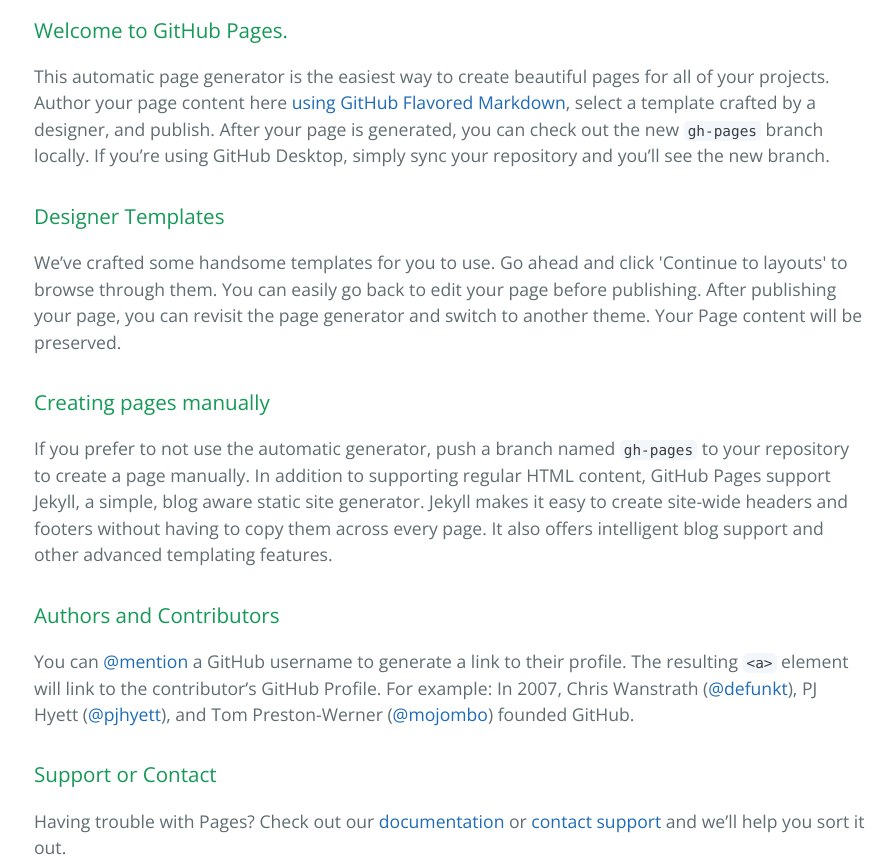
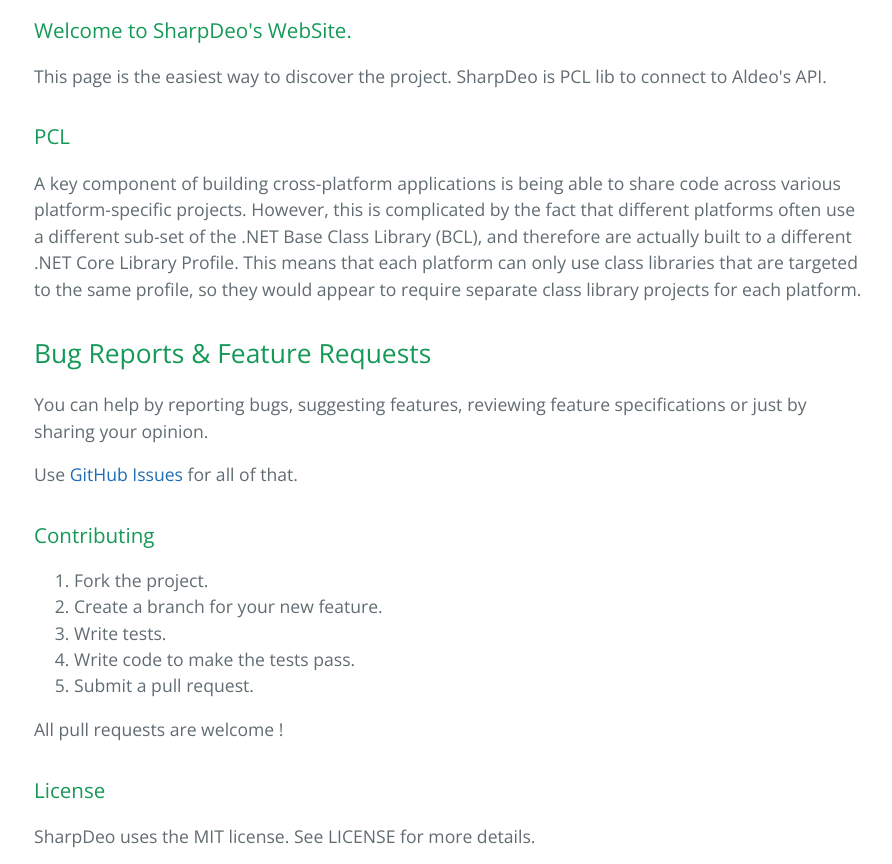
Before and after one commit to AldeoEIP/SharpDeo, a plain HTML site: page index.html in a window 1280 px wide. Shown: the part 400-1264 px from the top of the page, without its empty margins (190-1082 px from the left). Drawn offline with nearby package versions, Linux system fonts and the light colour scheme.

```diff
--- a/index.html
+++ b/index.html
@@ -20,29 +20,39 @@
 
     <section class="main-content">
       <h3>
-<a id="welcome-to-github-pages" class="anchor" href="#welcome-to-github-pages" aria-hidden="true"><span class="octicon octicon-link"></span></a>Welcome to GitHub Pages.</h3>
+<a id="welcome-to-sharpdeos-website" class="anchor" href="#welcome-to-sharpdeos-website" aria-hidden="true"><span class="octicon octicon-link"></span></a>Welcome to SharpDeo's WebSite.</h3>
 
-<p>This automatic page generator is the easiest way to create beautiful pages for all of your projects. Author your page content here <a href="https://guides.github.com/features/mastering-markdown/">using GitHub Flavored Markdown</a>, select a template crafted by a designer, and publish. After your page is generated, you can check out the new <code>gh-pages</code> branch locally. If you’re using GitHub Desktop, simply sync your repository and you’ll see the new branch.</p>
+<p>This page is the easiest way to discover the project. SharpDeo is PCL lib to connect to Aldeo's API.</p>
 
 <h3>
-<a id="designer-templates" class="anchor" href="#designer-templates" aria-hidden="true"><span class="octicon octicon-link"></span></a>Designer Templates</h3>
+<a id="pcl" class="anchor" href="#pcl" aria-hidden="true"><span class="octicon octicon-link"></span></a>PCL</h3>
 
-<p>We’ve crafted some handsome templates for you to use. Go ahead and click 'Continue to layouts' to browse through them. You can easily go back to edit your page before publishing. After publishing your page, you can revisit the page generator and switch to another theme. Your Page content will be preserved.</p>
+<p>A key component of building cross-platform applications is being able to share code across various platform-specific projects. However, this is complicated by the fact that different platforms often use a different sub-set of the .NET Base Class Library (BCL), and therefore are actually built to a different .NET Core Library Profile. This means that each platform can only use class libraries that are targeted to the same profile, so they would appear to require separate class library projects for each platform.</p>
+
+<h2>
+<a id="bug-reports--feature-requests" class="anchor" href="#bug-reports--feature-requests" aria-hidden="true"><span class="octicon octicon-link"></span></a>Bug Reports &amp; Feature Requests</h2>
+
+<p>You can help by reporting bugs, suggesting features, reviewing feature specifications or just by sharing your opinion.</p>
+
+<p>Use <a href="https://github.com/aldeoeip/SharpDeo/issues">GitHub Issues</a> for all of that.</p>
 
 <h3>
-<a id="creating-pages-manually" class="anchor" href="#creating-pages-manually" aria-hidden="true"><span class="octicon octicon-link"></span></a>Creating pages manually</h3>
+<a id="contributing" class="anchor" href="#contributing" aria-hidden="true"><span class="octicon octicon-link"></span></a>Contributing</h3>
 
-<p>If you prefer to not use the automatic generator, push a branch named <code>gh-pages</code> to your repository to create a page manually. In addition to supporting regular HTML content, GitHub Pages support Jekyll, a simple, blog aware static site generator. Jekyll makes it easy to create site-wide headers and footers without having to copy them across every page. It also offers intelligent blog support and other advanced templating features.</p>
+<ol>
+<li>Fork the project.</li>
+<li>Create a branch for your new feature.</li>
+<li>Write tests.</li>
+<li>Write code to make the tests pass.</li>
+<li>Submit a pull request.</li>
+</ol>
+
+<p>All pull requests are welcome !</p>
 
 <h3>
-<a id="authors-and-contributors" class="anchor" href="#authors-and-contributors" aria-hidden="true"><span class="octicon octicon-link"></span></a>Authors and Contributors</h3>
+<a id="license" class="anchor" href="#license" aria-hidden="true"><span class="octicon octicon-link"></span></a>License</h3>
 
-<p>You can <a href="https://github.com/blog/821" class="user-mention">@mention</a> a GitHub username to generate a link to their profile. The resulting <code>&lt;a&gt;</code> element will link to the contributor’s GitHub Profile. For example: In 2007, Chris Wanstrath (<a href="https://github.com/defunkt" class="user-mention">@defunkt</a>), PJ Hyett (<a href="https://github.com/pjhyett" class="user-mention">@pjhyett</a>), and Tom Preston-Werner (<a href="https://github.com/mojombo" class="user-mention">@mojombo</a>) founded GitHub.</p>
-
-<h3>
-<a id="support-or-contact" class="anchor" href="#support-or-contact" aria-hidden="true"><span class="octicon octicon-link"></span></a>Support or Contact</h3>
-
-<p>Having trouble with Pages? Check out our <a href="https://help.github.com/pages">documentation</a> or <a href="https://github.com/contact">contact support</a> and we’ll help you sort it out.</p>
+<p>SharpDeo uses the MIT license. See LICENSE for more details.</p>
 
       <footer class="site-footer">
         <span class="site-footer-owner"><a href="https://github.com/AldeoEIP/SharpDeo">SharpDeo</a> is maintained by <a href="https://github.com/AldeoEIP">AldeoEIP</a>.</span>
```
Also changed, not shown: params.json (+1 -7 lines).
